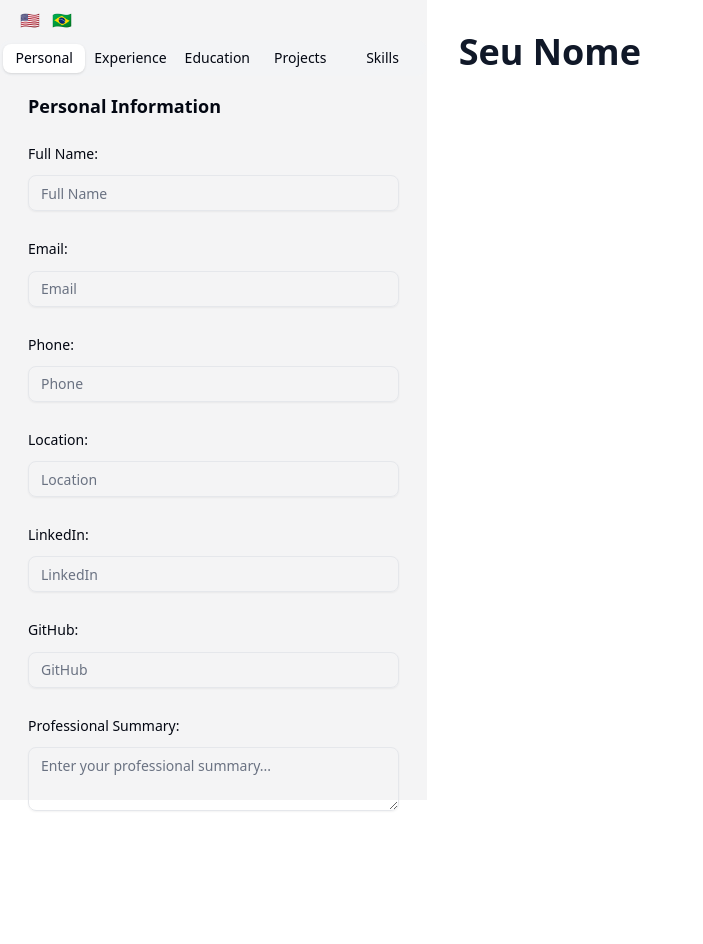
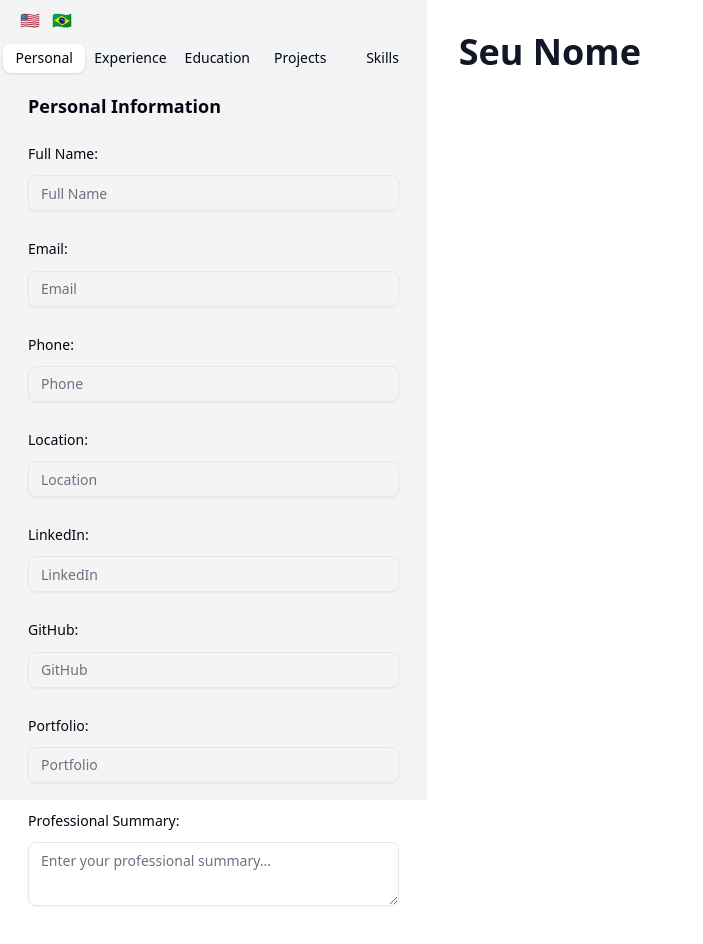
Before and after one commit to RafaelKunzler/Resume-Builder, a Next.js app: page / in a window 1280 px wide. Shown: the whole page, without its empty margins (0-703 px from the left). Before the commit the page ends 851 px from the top, so only its background shows below. Built offline with nearby package versions, Linux system fonts and the light colour scheme.

Commit message:
minor bug and UI fixes

```diff
--- a/src/components/Education.jsx
+++ b/src/components/Education.jsx
@@ -57,7 +57,16 @@ const Education = () => {
       shouldDirty: true,
     })
 
-    resetField("educationForm")
+    // Reset all form fields individually
+    resetField("educationForm.institution")
+    resetField("educationForm.qualification")
+    resetField("educationForm.location")
+    resetField("educationForm.start")
+    resetField("educationForm.end")
+    resetField("educationForm.takeaways")
+
+    // Also reset the checkbox state
+    setChecked(false)
   }
 
   const handleDeleteEducation = (index) => {
--- a/src/components/Experience.jsx
+++ b/src/components/Experience.jsx
@@ -59,7 +59,13 @@ const Experience = () => {
       shouldDirty: true,
     })
 
-    resetField("experienceForm")
+    // Reset all form fields individually
+    resetField("experienceForm.company")
+    resetField("experienceForm.role")
+    resetField("experienceForm.location")
+    resetField("experienceForm.start")
+    resetField("experienceForm.end")
+    resetField("experienceForm.description")
 
   }
 
--- a/src/components/Infocard.jsx
+++ b/src/components/Infocard.jsx
@@ -1,4 +1,5 @@
 import React from 'react'
+import { useTranslation } from 'react-i18next'
 
 import {
   Card,
@@ -13,6 +14,13 @@ import {
 import { ChevronUp, ChevronDown, Trash2} from 'lucide-react';
 
 const Infocard = (props) => {
+  const { t } = useTranslation()
+
+  // Translate end dates for display
+  const displayEnd = props.end === 'Currently' ? t('Currently') :
+                    props.end === 'Present' ? t('Present') :
+                    props.end
+
   return (
     <Card>
       <div className='flex'>
@@ -22,7 +30,7 @@ const Infocard = (props) => {
           </CardHeader>
           <CardContent>
             <p>{props.company} - {props.location}</p>
-            <p>{props.start} - {props.end}</p>
+            <p>{props.start} - {displayEnd}</p>
           </CardContent>
         </div>
 
--- a/src/components/Personal.jsx
+++ b/src/components/Personal.jsx
@@ -80,6 +80,15 @@ const Personal = () => {
           </Field>
 
           <Field>
+            <FieldLabel htmlFor="personal.portfolio">{t('Portfolio')}:</FieldLabel>
+            <Input
+              {...register("personal.portfolio")}
+              type="text"
+              placeholder={t('Portfolio')}
+            />
+          </Field>
+
+          <Field>
             <FieldLabel htmlFor="personal.summary">{t('Professional Summary')}:</FieldLabel>
             <Textarea
               {...register("personal.summary")}
--- a/src/components/Resume.jsx
+++ b/src/components/Resume.jsx
@@ -45,6 +45,7 @@ const Resume = () => {
           {personal?.location && <span>📍 {personal.location}</span>}
           {personal?.linkedin && <span className='flex gap-2'><Linkedin size={20}/> {personal.linkedin}</span>}
           {personal?.github && <span className='flex gap-2'><Github size={20}/> {personal.github}</span>}
+          {personal?.portfolio && <span>{t('Portfolio') + (": ") + personal.portfolio}</span>}
         </div>
       </div>
 
--- a/src/i18n.js
+++ b/src/i18n.js
@@ -37,6 +37,7 @@ i18n
           "Location": "Location",
           "LinkedIn": "LinkedIn",
           "GitHub": "GitHub",
+          "Portfolio": "Portfolio",
           "Professional Summary": "Professional Summary",
           "Enter your professional summary...": "Enter your professional summary...",
 
@@ -121,6 +122,7 @@ i18n
           "Location": "Localização",
           "LinkedIn": "LinkedIn",
           "GitHub": "GitHub",
+          "Portfolio": "Portfólio",
           "Professional Summary": "Resumo Profissional",
           "Enter your professional summary...": "Digite seu resumo profissional...",
 
```
